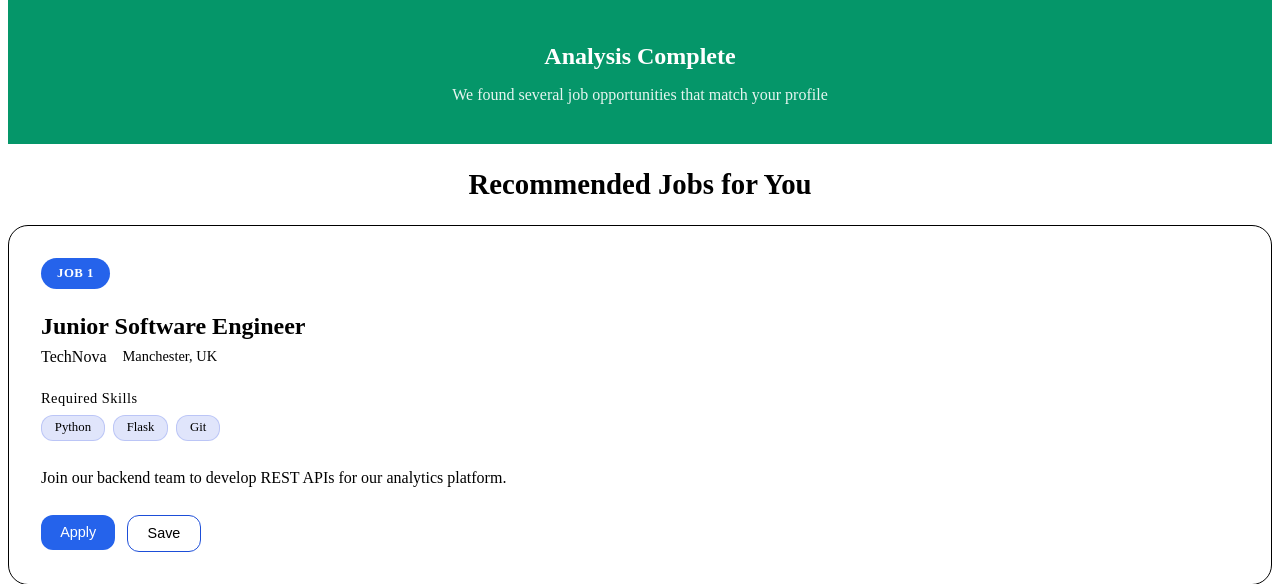
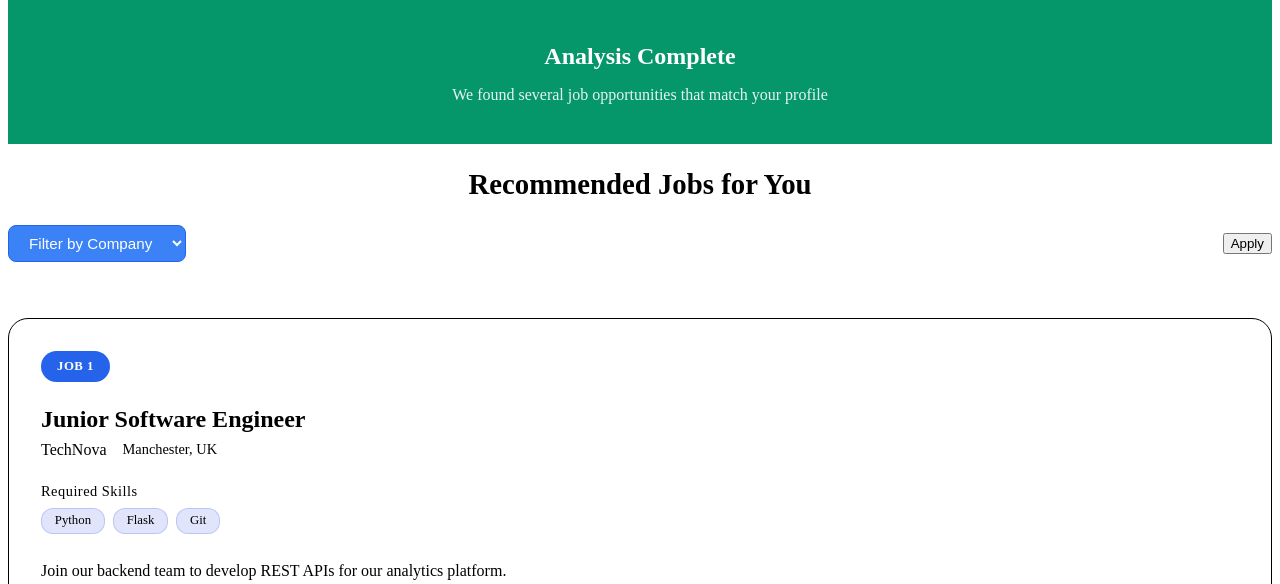
Before and after one commit to Shirinpandey/Job-Align, a Flask app: page /search/job in a window 1280 px wide. Shown: the part 126-710 px from the top of the page. Run offline with Flask 3, Linux system fonts and the light colour scheme.

Commit message:
finished sort and filter

```diff
--- a/Templates/search.html
+++ b/Templates/search.html
@@ -14,9 +14,26 @@
     <h2 class="section-title">Recommended Jobs for You</h2>
 
     <div class="jobs-grid">
+        <div class="jobs-header">
+            <select class="sort-dropdown">
+                <!-- <option>Sort by Match Score</option> -->
+                <option>Filter by Company</option>
+                <option>Filter by Location</option>
+                <option>Filter by Skill</option>
+                <option>Filter by Job Title</option>
+            </select>
+            <button class = 'sort-button-apply'>Apply</button>
+        </div>
+
         {% if jobs %}
             {% for job in jobs %}
-                <div class="job-card">
+                <div class="job-card"
+                    data-title="{{ job.job_title }}"
+                    data-company="{{ job.company }}"
+                    data-location="{{ job.location }}"
+                    data-skill="{{ job.skills }}">
+
+
                     <div class="job-header">
                         <span class="job-badge">Job {{ loop.index }}</span>
                     </div>
--- a/models.py
+++ b/models.py
@@ -1,5 +1,6 @@
 from extension import db
 from flask_login import UserMixin
+from datetime import datetime
 
 class User(db.Model, UserMixin):
     id = db.Column(db.Integer, primary_key=True)
@@ -18,7 +19,6 @@ class Job(db.Model):
     apply = db.Column(db.String(300))
     status = db.Column(db.String(150))
 
-
 class SavedJob(db.Model):
     id = db.Column(db.Integer, primary_key=True)
     user_id = db.Column(db.Integer, db.ForeignKey('user.id'), nullable=False)
--- a/static/script/save.js
+++ b/static/script/save.js
@@ -1,14 +1,68 @@
 const saveButtons = document.querySelectorAll('.btn-secondary');
+const applysort = Array.from(document.getElementsByClassName('sort-button-apply'));
+const form = document.querySelector('.sort-dropdown'); // This should be the <select> element
+const jobCards = Array.from(document.querySelectorAll('.job-card'));
+const jobGrid = document.querySelector('.jobs-grid'); // You need this for sorting display
 
+// Centralized filter function
+function filter(cards, attribute, filterValue) {
+    const lowercaseFilter = (filterValue || '').toLowerCase();
+
+    cards.forEach(card => {
+        const cardAttributeValue = card.dataset[attribute];
+        if (cardAttributeValue) {
+            const lowercaseCardValue = cardAttributeValue.toLowerCase();
+            card.style.display = lowercaseCardValue.includes(lowercaseFilter) ? '' : 'none';
+        } else {
+            card.style.display = 'none';
+        }
+    });
+}
+
+applysort.forEach(button => {
+    button.addEventListener('click', function(event) {
+        event.preventDefault();
+        const selectedOption = form.value;
+
+        if (selectedOption === 'Sort by Match Score') {
+            const sorted = [...jobCards].sort((a, b) => {
+                return Number(b.dataset.score) - Number(a.dataset.score);
+            });
+            jobGrid.innerHTML = '';
+            sorted.forEach(card => jobGrid.appendChild(card));
+        }
+
+        else if (selectedOption === 'Filter by Company') {
+            const company = prompt('Enter Company Name:');
+            if (company) filter(jobCards, 'company', company);
+        }
+
+        else if (selectedOption === 'Filter by Skill') {
+            const skill = prompt('Enter Skill:');
+            if (skill) filter(jobCards, 'skill', skill);
+        }
+
+        else if (selectedOption === 'Filter by Location') {
+            const location = prompt('Enter Location:');
+            if (location) filter(jobCards, 'location', location);
+        }
+
+        else if (selectedOption === 'Filter by Job Title') {
+            const title = prompt('Enter Job Title:');
+            if (title) filter(jobCards, 'title', title);
+        }
+    });
+});
+
+// Save/Remove Button Functionality
 saveButtons.forEach(button => {
     button.addEventListener('click', function(event) {
         event.preventDefault();
-        console.log('Save button clicked'); // Debugging line
+
         const jobId = button.getAttribute('data_id');
         const action = button.getAttribute('action_needed');
-        console.log(`Job ID: ${jobId}, Action: ${action}`);
 
-        fetch('http://127.0.0.1:5000/search/save-job', {  // Ensure the endpoint matches your Flask route
+        fetch('http://127.0.0.1:5000/search/save-job', {
             method: 'POST',
             headers: { 'Content-Type': 'application/json' },
             body: JSON.stringify({ job_id: jobId, action: action })
@@ -17,26 +71,21 @@ saveButtons.forEach(button => {
             if (!response.ok) {
                 return response.text().then(text => {
                     console.error("Server error (not JSON):", text);
-                    throw new Error(`Server returned non-OK response: ${response.status}`);
+                    throw new Error(`Server returned status: ${response.status}`);
                 });
             }
             return response.json();
         })
         .then(data => {
-            console.log('Response received:', data); // Debugging line
             alert(data.message);
-
             if (action === 'remove') {
                 const jobCard = button.closest('.job-card');
-                if (jobCard) {
-                    jobCard.remove();
-                }
+                if (jobCard) jobCard.remove();
 
-                const jobGrid = document.querySelector('.jobs-grid');
                 if (jobGrid && jobGrid.children.length === 0) {
                     const noJobsMessage = document.createElement('h3');
                     noJobsMessage.className = 'nojobs';
-                    noJobsMessage.textContent = 'You have no saved jobs browse to add!!';
+                    noJobsMessage.textContent = 'You have no saved jobs, browse to add!!';
                     jobGrid.appendChild(noJobsMessage);
                 }
             }
```
Also changed, not shown: Templates/results.html (+12 -3 lines), instance/database.db.
